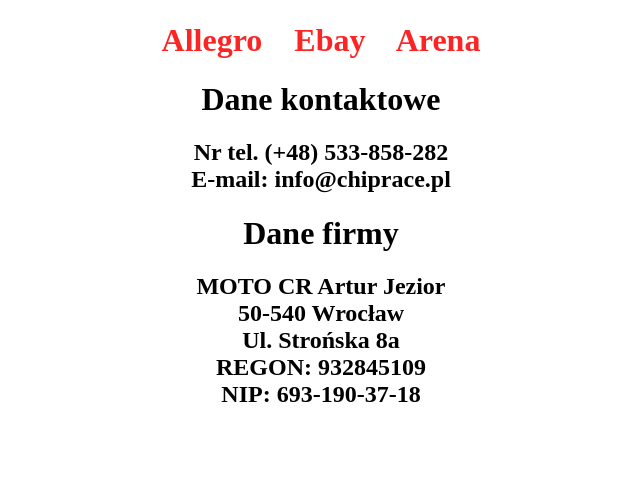
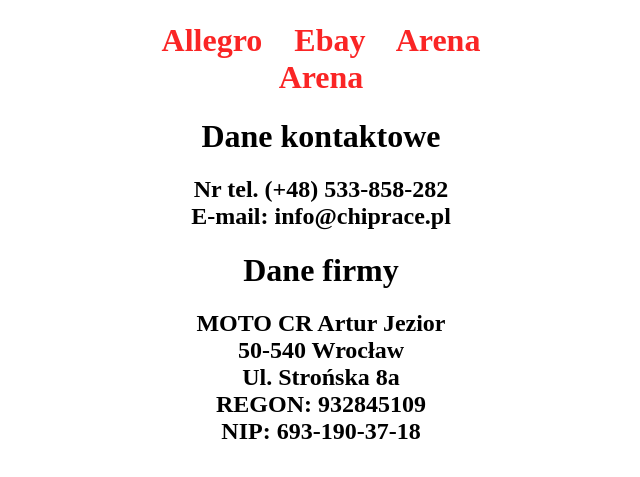
Before and after one commit to sasanziomal/chiprace, a plain HTML site: page index.html in a window 1280 px wide. Shown: the part 161-638 px from the top of the page, without its empty margins (319-959 px from the left). Drawn offline with Linux system fonts and the light colour scheme.

Commit message:
Update index.html

```diff
--- a/index.html
+++ b/index.html
@@ -15,7 +15,7 @@
     <img src="images/logo.png" alt="logo ChipRace"><br>
     <h1><a style="text-decoration: none; color: #FA2525;" target="_blank" rel="noopener noreferrer" href="https://allegro.pl/uzytkownik/ChipRace">Allegro</a>&nbsp&nbsp&nbsp
     <a style="text-decoration: none;color: #FA2525;" target="_blank" rel="noopener noreferrer" href="https://www.ebay.pl/str/chipturbo">Ebay</a>&nbsp&nbsp&nbsp
-    <a style="text-decoration: none;color: #FA2525;" target="_blank" rel="noopener noreferrer" href="https://arena.pl/sprzedawca/ChipRace">Arena</a></h1>
+    <a style="text-decoration: none;color: #FA2525;" target="_blank" rel="noopener noreferrer" href="https://arena.pl/sprzedawca/ChipRace">Arena</a><br><a style="text-decoration: none;color: #FA2525;" target="_blank" rel="noopener noreferrer" href="https://arena.pl/sprzedawca/ChipRace">Arena</a></h1>
     <h1>Dane kontaktowe</h1>
     <h2>Nr tel. (+48) 533-858-282<br>
     E-mail: info@chiprace.pl</h2>
```
